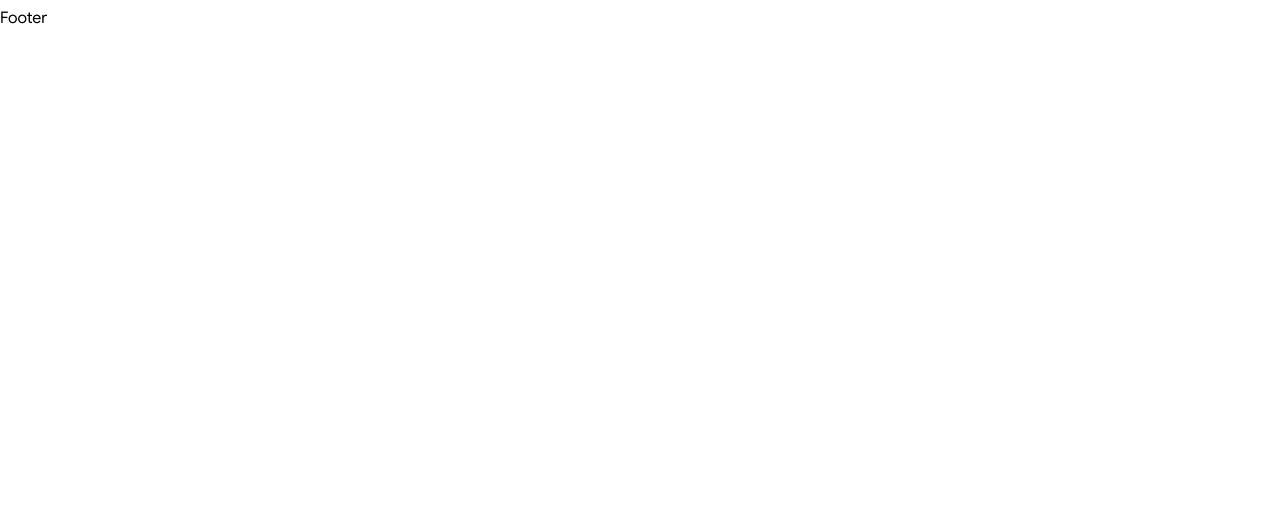
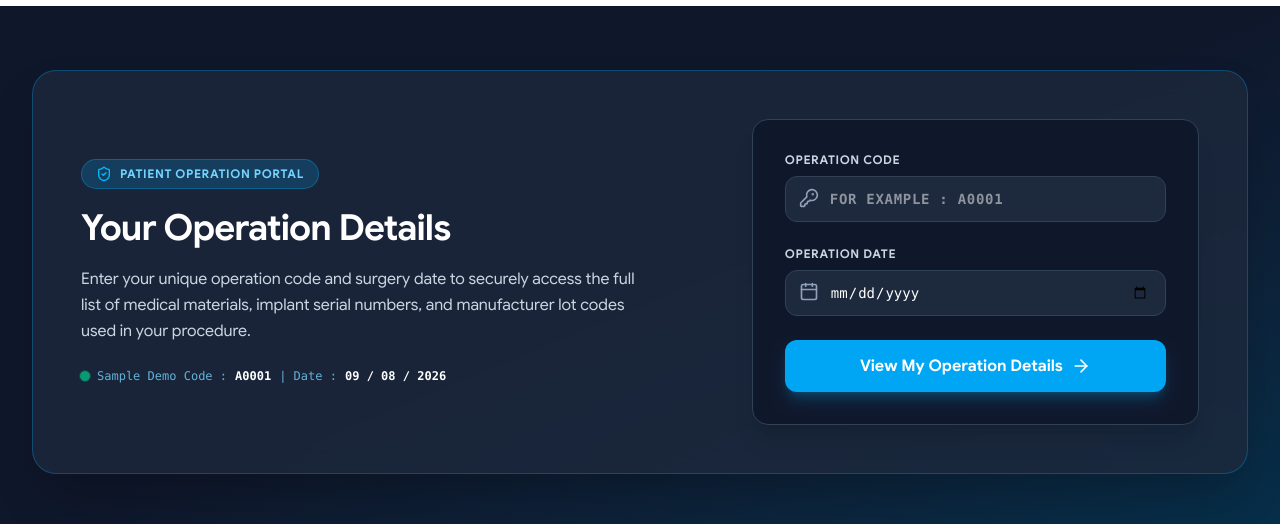
Before and after one commit to Muhammed-AL-Sous/EuroMed-Company, a React (Vite) app in the folder Front-End-React/: page / in a window 1280 px wide. Shown: the part 2385-2909 px from the top of the page. Before the commit the page ends 2415 px from the top, so only its background shows below. Built offline with nearby package versions, Linux system fonts and the light colour scheme; no server answers.

Commit message:
after add patien details

```diff
--- a/Front-End-React/src/components/home/BrandsShowcase.jsx
+++ b/Front-End-React/src/components/home/BrandsShowcase.jsx
@@ -33,7 +33,7 @@ const BrandsShowcase = () => {
             initialBrands.map((brand) => (
               <div
                 key={brand.id}
-                className="group bg-slate-50 hover:bg-white p-6 rounded-2xl border border-slate-200/80 shadow-xs hover:shadow-lg transition-all flex flex-col justify-between"
+                className="group bg-slate-50 hover:bg-white p-6 rounded-2xl border border-slate-200/80 shadow-xs hover:shadow-xl hover:border-sky-300 hover:-translate-y-1 duration-300 transition-all flex flex-col justify-between"
               >
                 <div>
                   <div className="flex items-center justify-between mb-3">
--- /dev/null
+++ b/Front-End-React/src/components/home/PatientPortalCTA.jsx
@@ -0,0 +1,249 @@
+import { ArrowRight, Calendar, KeyRound, ShieldCheck } from "lucide-react";
+import { useMemo, useState } from "react";
+import { useNavigate } from "react-router";
+
+const PatientPortalCTA = () => {
+  const [code, setCode] = useState("");
+  const [date, setDate] = useState("");
+
+  const [errors, setErrors] = useState({
+    errorsCode: "",
+    errorsDate: "",
+  });
+
+  const navigate = useNavigate();
+
+  /* =========================
+     Current Date
+  ========================= */
+
+  const dateNow = useMemo(() => {
+    const today = new Date();
+
+    const day = String(today.getDate()).padStart(2, "0");
+    const month = String(today.getMonth() + 1).padStart(2, "0");
+    const year = today.getFullYear();
+
+    return `${day} / ${month} / ${year}`;
+  }, []);
+
+  /* =========================
+     Validation
+  ========================= */
+
+  const patientDetailsValidation = () => {
+    const trimmedCode = code.trim();
+    const trimmedDate = date.trim();
+
+    const newErrors = {
+      errorsCode: "",
+      errorsDate: "",
+    };
+
+    // Validate Operation Code
+    if (!trimmedCode) {
+      newErrors.errorsCode = "Please Enter Your Operation Code";
+    }
+
+    // Validate Operation Date
+    if (!trimmedDate) {
+      newErrors.errorsDate = "Please Enter Your Operation Date";
+    }
+
+    // Update errors once
+    setErrors(newErrors);
+
+    // Return true only if there are no errors
+    return !newErrors.errorsCode && !newErrors.errorsDate;
+  };
+
+  /* =========================
+     Submit
+  ========================= */
+
+  const handleQuickSubmit = (e) => {
+    e.preventDefault();
+
+    const isValid = patientDetailsValidation();
+
+    if (!isValid) return;
+
+    const trimmedCode = code.trim();
+    const trimmedDate = date.trim();
+
+    navigate(
+      `/operation-details?code=${encodeURIComponent(
+        trimmedCode,
+      )}&date=${encodeURIComponent(trimmedDate)}`,
+    );
+  };
+
+  /* =========================
+     Code Change
+  ========================= */
+
+  const handleCodeChange = (e) => {
+    const value = e.target.value;
+
+    setCode(value);
+
+    // Remove error when user starts correcting the field
+    if (errors.errorsCode) {
+      setErrors((prev) => ({
+        ...prev,
+        errorsCode: "",
+      }));
+    }
+  };
+
+  /* =========================
+     Date Change
+  ========================= */
+
+  const handleDateChange = (e) => {
+    const value = e.target.value;
+
+    setDate(value);
+
+    // Remove error when user selects a date
+    if (errors.errorsDate) {
+      setErrors((prev) => ({
+        ...prev,
+        errorsDate: "",
+      }));
+    }
+  };
+
+  return (
+    <section className="py-16 bg-linear-to-br from-slate-900 via-slate-900 to-sky-950 text-white relative overflow-hidden">
+      <div className="max-w-7xl mx-auto px-4 sm:px-6 lg:px-8 relative z-10">
+        <div className="bg-slate-800/80 backdrop-blur-md rounded-3xl p-8 sm:p-12 border border-sky-500/30 shadow-2xl">
+          <div className="grid grid-cols-1 lg:grid-cols-12 gap-8 items-center">
+            {/* =========================
+                Left Column
+            ========================= */}
+            <div className="lg:col-span-7 space-y-4">
+              {/* Badge */}
+              <div className="inline-flex items-center gap-2 px-3.5 py-1.5 rounded-full bg-sky-500/20 text-sky-300 text-xs font-bold uppercase tracking-wider border border-sky-400/30">
+                <ShieldCheck className="w-4 h-4 text-sky-400" /> Patient
+                Operation Portal
+              </div>
+
+              {/* Title */}
+              <h2 className="text-3xl sm:text-4xl font-black text-white tracking-tight leading-tight">
+                Your Operation Details
+              </h2>
+
+              {/* Description */}
+              <p className="text-slate-300 text-base leading-relaxed max-w-xl">
+                Enter your unique operation code and surgery date to securely
+                access the full list of medical materials, implant serial
+                numbers, and manufacturer lot codes used in your procedure.
+              </p>
+
+              {/* Demo Information */}
+              <div className="pt-2 text-xs text-sky-300/80 flex items-center gap-2 font-mono">
+                <span className="w-2 h-2 rounded-full bg-emerald-400 animate-ping" />
+                Sample Demo Code : <strong className="text-white">A0001</strong>{" "}
+                | Date : <strong className="text-white">{dateNow}</strong>
+              </div>
+            </div>
+
+            {/* =========================
+                Right Column
+            ========================= */}
+            <div className="lg:col-span-5 bg-slate-900 p-6 sm:p-8 rounded-2xl border border-slate-700 shadow-xl">
+              <form onSubmit={handleQuickSubmit} className="space-y-4">
+                <div>
+                  <label className="block text-xs font-bold text-slate-300 uppercase tracking-wider mb-2">
+                    Operation Code
+                  </label>
+                  <div className="relative">
+                    <KeyRound className="w-5 h-5 text-slate-400 absolute left-3.5 top-3" />
+                    <input
+                      id="operation-code"
+                      name="operationCode"
+                      type="text"
+                      value={code}
+                      onChange={handleCodeChange}
+                      placeholder="For Example: A0001"
+                      autoComplete="off"
+                      spellCheck={false}
+                      aria-invalid={Boolean(errors.errorsCode)}
+                      aria-describedby={
+                        errors.errorsCode ? "operation-code-error" : undefined
+                      }
+                      placeholder="For Example : A0001"
+                      className={`w-full bg-slate-800 text-white pl-11 pr-4 py-3 rounded-xl border border-slate-700 focus:border-sky-500 focus:ring-1 focus:ring-sky-500 text-sm font-mono tracking-wider uppercase font-bold ${
+                        errors.errorsCode
+                          ? "border-red-500 focus:border-red-500 focus:ring-1 focus:ring-red-500"
+                          : "border-slate-700 focus:border-sky-500 focus:ring-1 focus:ring-sky-500"
+                      }`}
+                    />
+                    {/* Error */}
+                    <div className="pt-2">
+                      {errors.errorsCode && (
+                        <p
+                          id="operation-code-error"
+                          className="px-1 text-xs font-semibold text-red-500"
+                        >
+                          {errors.errorsCode}
+                        </p>
+                      )}
+                    </div>
+                  </div>
+                </div>
+
+                <div>
+                  <label className="block text-xs font-bold text-slate-300 uppercase tracking-wider mb-2">
+                    Operation Date
+                  </label>
+                  <div className="relative">
+                    <Calendar className="w-5 h-5 text-slate-400 absolute left-3.5 top-3" />
+                    <input
+                      id="operation-date"
+                      name="operationDate"
+                      type="date"
+                      value={date}
+                      onChange={handleDateChange}
+                      aria-invalid={Boolean(errors.errorsDate)}
+                      aria-describedby={
+                        errors.errorsDate ? "operation-date-error" : undefined
+                      }
+                      className={`w-full bg-slate-800 text-white pl-11 pr-4 py-3 rounded-xl border border-slate-700 focus:border-sky-500 focus:ring-1 focus:ring-sky-500 text-sm font-mono font-medium ${
+                        errors.errorsDate
+                          ? "border-red-500 focus:border-red-500 focus:ring-1 focus:ring-red-500"
+                          : "border-slate-700 focus:border-sky-500 focus:ring-1 focus:ring-sky-500"
+                      }`}
+                    />
+                    {/* Error */}
+                    <div className="pt-2">
+                      {errors.errorsDate && (
+                        <p
+                          id="operation-date-error"
+                          className="px-1 text-xs font-semibold text-red-500"
+                        >
+                          {errors.errorsDate}
+                        </p>
+                      )}
+                    </div>
+                  </div>
+                </div>
+
+                <button
+                  type="submit"
+                  className="w-full py-3.5 px-6 rounded-xl bg-sky-500 hover:bg-sky-400 text-white font-bold text-base transition-all shadow-lg shadow-sky-500/25 flex items-center justify-center gap-2 group mt-2"
+                >
+                  View My Operation Details
+                  <ArrowRight className="w-5 h-5 group-hover:translate-x-1 transition-transform" />
+                </button>
+              </form>
+            </div>
+          </div>
+        </div>
+      </div>
+    </section>
+  );
+};
+
+export default PatientPortalCTA;
--- a/Front-End-React/src/components/layout/PublicLayout.jsx
+++ b/Front-End-React/src/components/layout/PublicLayout.jsx
@@ -2,10 +2,12 @@ import Navbar from "./Navbar";
 import Footer from "./Footer";
 import { Outlet } from "react-router";
 import ScrollToTopButton from "../utility/ScrollToTopButton";
+import ScrollToTop from "../utility/ScrollToTop";
 
 const PublicLayout = () => {
   return (
     <div>
+      <ScrollToTop />
       <Navbar />
 
       <main className="relative z-10 overflow-hidden">
--- /dev/null
+++ b/Front-End-React/src/components/utility/ScrollToTop.jsx
@@ -0,0 +1,18 @@
+import { useEffect } from "react";
+import { useLocation } from "react-router";
+
+const ScrollToTop = () => {
+  const { pathname } = useLocation();
+
+  useEffect(() => {
+    window.scrollTo({
+      top: 0,
+      left: 0,
+      behavior: "instant",
+    });
+  }, [pathname]);
+
+  return null;
+};
+
+export default ScrollToTop;
--- a/Front-End-React/src/pages/HomePage.jsx
+++ b/Front-End-React/src/pages/HomePage.jsx
@@ -1,6 +1,7 @@
 import BrandsShowcase from "../components/home/BrandsShowcase";
 import CompanyIntro from "../components/home/CompanyIntro";
 import HeroSection from "../components/home/HeroSection";
+import PatientPortalCTA from "../components/home/PatientPortalCTA";
 import ProductCategoriesGrid from "../components/home/ProductCategoriesGrid";
 
 const HomePage = () => {
@@ -10,6 +11,7 @@ const HomePage = () => {
       <CompanyIntro />
       <ProductCategoriesGrid />
       <BrandsShowcase />
+      <PatientPortalCTA />
     </div>
   );
 };
```
Also changed, not shown: 1 other file (tests, documents, lock files or other folders).
